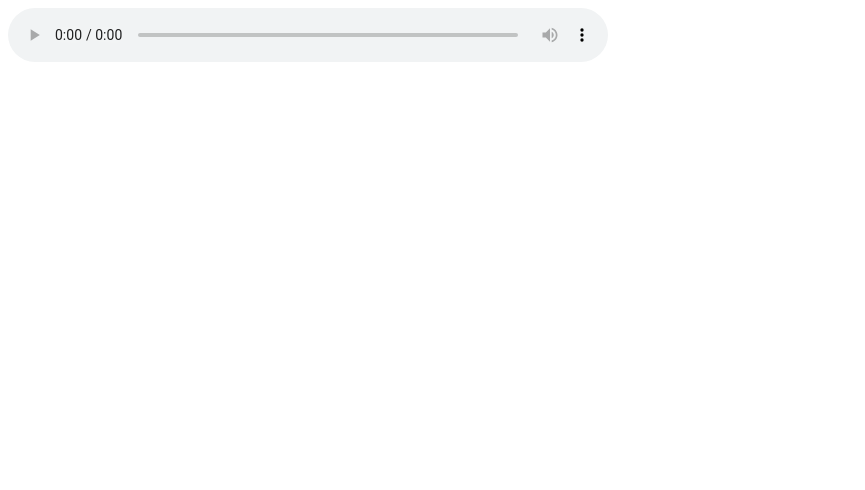
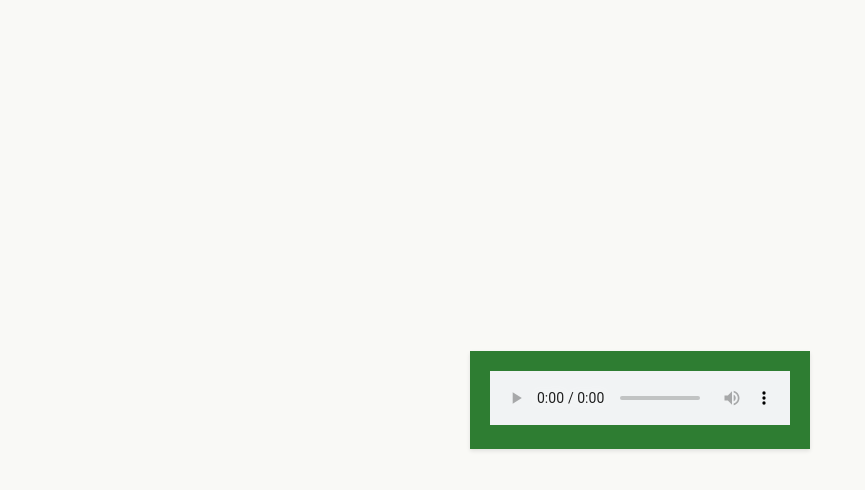
Before and after one commit to JeanJardina/AUDIO01MESSYMIDDLE, a plain HTML site: page index.html in a window 1280 px wide. Shown: the whole page, without its empty margins (0-865 px from the left). Drawn offline with Linux system fonts and the light colour scheme.

Commit message:
Update index.html

```diff
--- a/index.html
+++ b/index.html
@@ -3,12 +3,29 @@
 <head>
   <title>Audio Player</title>
   <style>
+    body {
+      background-color: #f9f9f6; /* off-white background for the page */
+      display: flex;
+      justify-content: center;
+      align-items: center;
+      height: 100vh;
+      margin: 0;
+    }
+
+    .audio-wrapper {
+      background-color: #2e7d32; /* green background for the audio block */
+      padding: 20px;
+      border-radius: 0px; /* rectangular shape */
+      box-shadow: 0 2px 4px rgba(0, 0, 0, 0.1);
+    }
+
     audio {
-      width: 600px;
+      width: 300px;
+      background-color: #2e7d32; /* ensures green background on supported browsers */
     }
 
     audio::-webkit-media-controls-enclosure {
-      overflow: hidden;
+      border-radius: 0px;
     }
 
     audio::-webkit-media-controls-download-button {
@@ -17,9 +34,11 @@
   </style>
 </head>
 <body>
-  <audio controls controlsList="nodownload">
-    <source src="https://files.elfsightcdn.com/eafe4a4d-3436-495d-b748-5bdce62d911d/8f09e6b6-e310-4681-9c87-f3a5886676ae/Audio-1-The-Messy-Middle.mp3" type="audio/mpeg">
-    Your browser does not support the audio element.
-  </audio>
+  <div class="audio-wrapper">
+    <audio controls controlsList="nodownload">
+      <source src="https://files.elfsightcdn.com/eafe4a4d-3436-495d-b748-5bdce62d911d/8f09e6b6-e310-4681-9c87-f3a5886676ae/Audio-1-The-Messy-Middle.mp3" type="audio/mpeg">
+      Your browser does not support the audio element.
+    </audio>
+  </div>
 </body>
 </html>
```
